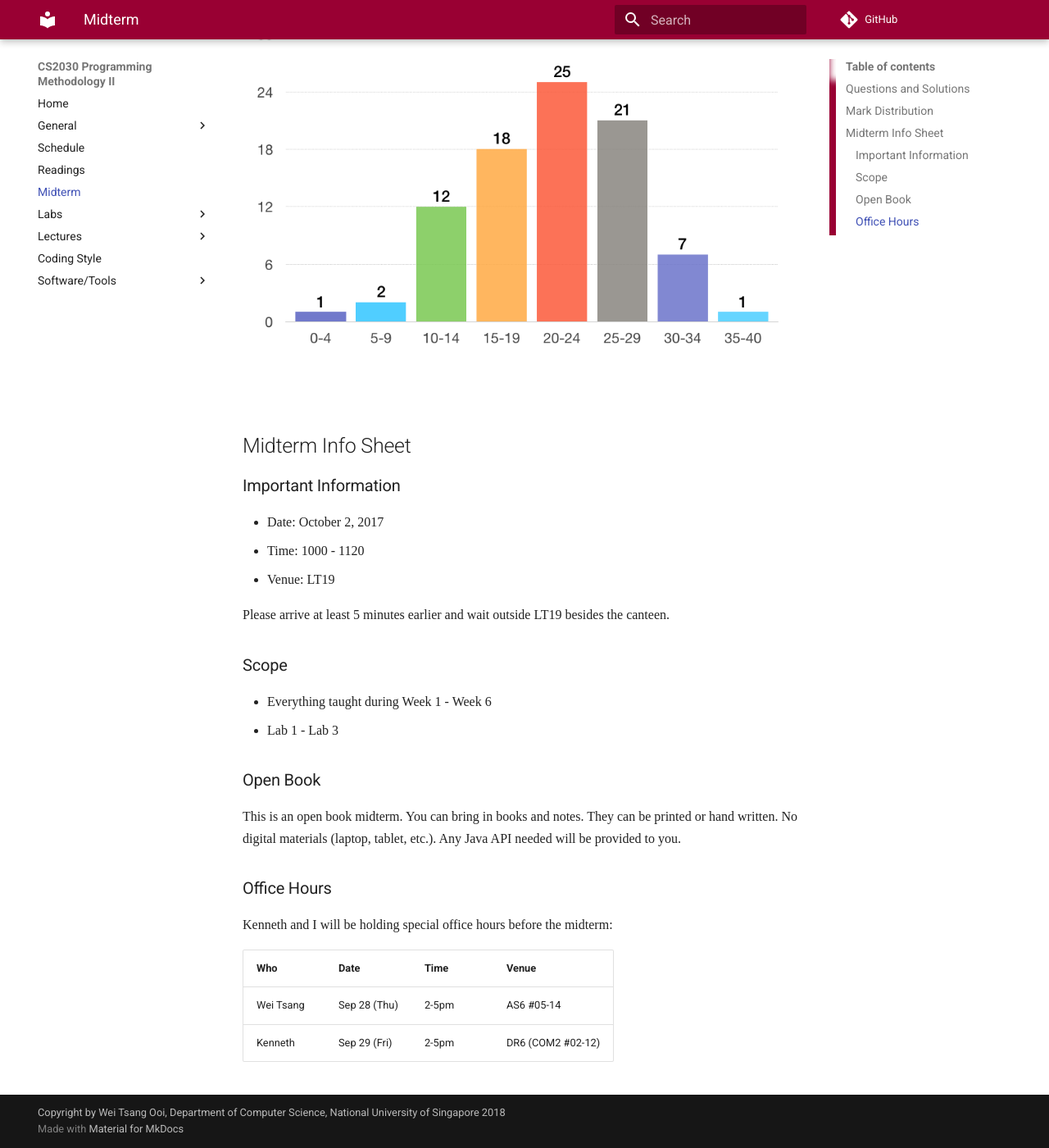
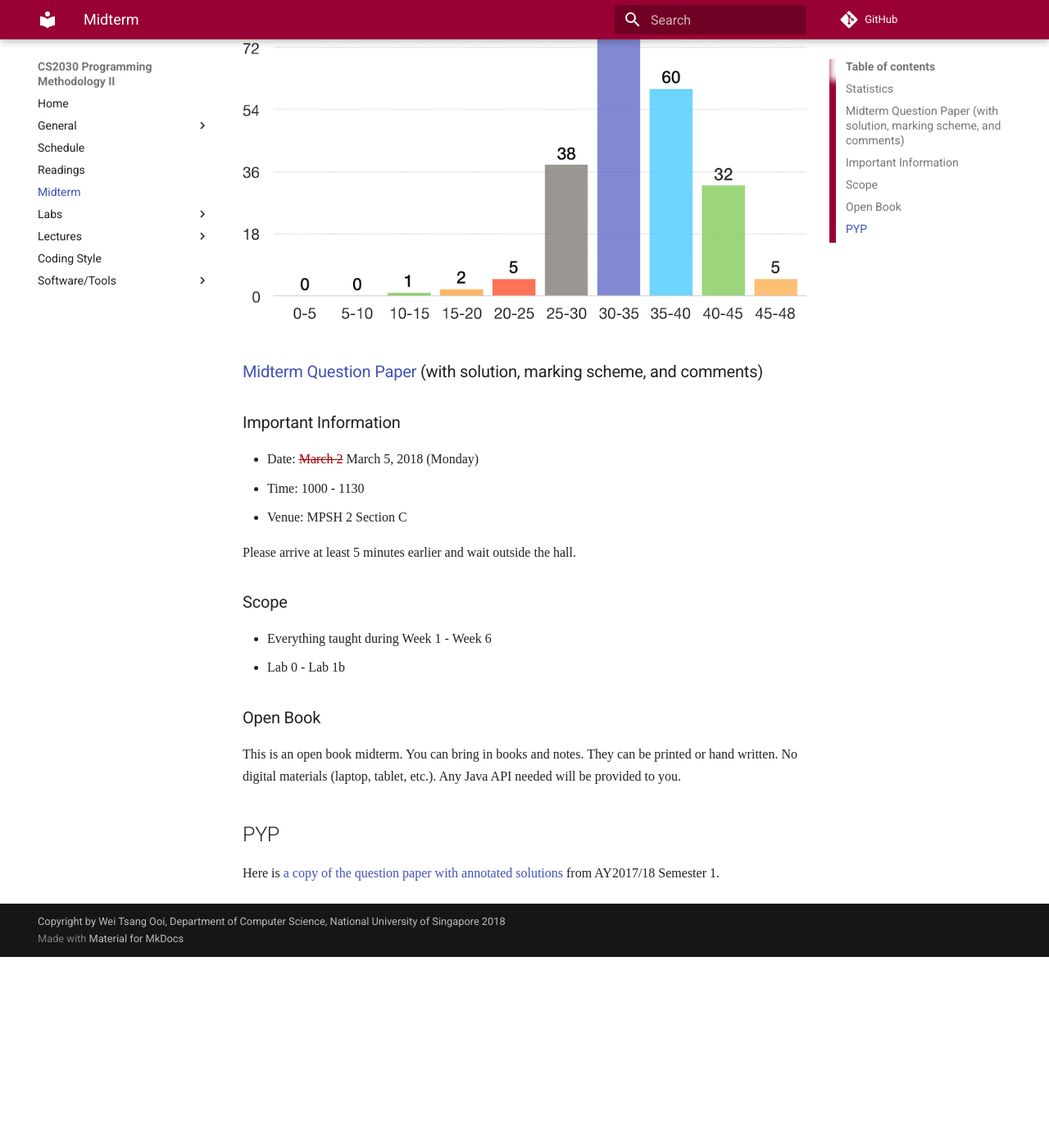
Before and after one commit to nus-cs2030/1718-s2, an MkDocs documentation site: the page built from docs/midterm.md, in a window 1280 px wide and 1400 px high, scrolled down 404 px. Shown: the whole window at 82% size. Built offline with MkDocs 1.6.1 and Material for MkDocs 9.7.7, drawn with Linux system fonts in a browser that asks for light colours; nearby versions of some CDN libraries; some web fonts are replaced; comment, search, counter and statistics services are not loaded; old or Windows-style settings are respelled for this version of MkDocs; after the commit the page ends 1571 px from its top, so only the background shows below that; some of the changed text lies outside the part shown.

Commit message:
Update with midterm results

```diff
--- a/docs/midterm.md
+++ b/docs/midterm.md
@@ -1,34 +1,30 @@
 # Midterm
 
-## Questions and Solutions
+### Statistics
 
-Here is [a copy of the question paper with annotated solutions](https://www.comp.nus.edu.sg/~cs2030/1718-s1/midterm-w-solution.pdf)
+- Average: 33.5
+- Std Dev: 8.14
+- Max: 48
 
-## Mark Distribution
+![Histogram](figures/midterm-histogram.png)
 
-![mark distribution](figures/midterm-histogram.png)
 
-## Midterm Info Sheet
+### [Midterm Question Paper](https://www.comp.nus.edu.sg/~cs2030/1718-s2/midterm-w-solution.pdf) (with solution, marking scheme, and comments)
 
 ### Important Information
-- Date: October 2, 2017
-- Time: 1000 - 1120
-- Venue: LT19
+- Date: <s>March 2</s> March 5, 2018 (Monday)
+- Time: 1000 - 1130
+- Venue: MPSH 2 Section C
 
-Please arrive at least 5 minutes earlier and wait outside LT19 besides the canteen.
+Please arrive at least 5 minutes earlier and wait outside the hall.
 
 ### Scope
 - Everything taught during Week 1 - Week 6
-- Lab 1 - Lab 3
+- Lab 0 - Lab 1b
 
 ### Open Book
 This is an open book midterm.  You can bring in books and notes.  They can be printed or hand written.  No digital materials (laptop, tablet, etc.).  Any Java API needed will be provided to you.
 
-### Office Hours
+## PYP
 
-Kenneth and I will be holding special office hours before the midterm:
-
-Who | Date | Time | Venue |
-----|------|------|-------|
-Wei Tsang | Sep 28 (Thu) | 2-5pm | AS6 #05-14 |
-Kenneth | Sep 29 (Fri) | 2-5pm | DR6 (COM2 #02-12) |
+Here is [a copy of the question paper with annotated solutions](https://www.comp.nus.edu.sg/~cs2030/1718-s1/midterm-w-solution.pdf) from AY2017/18 Semester 1.
```
Also changed, not shown: docs/figures/midterm-histogram.png.
